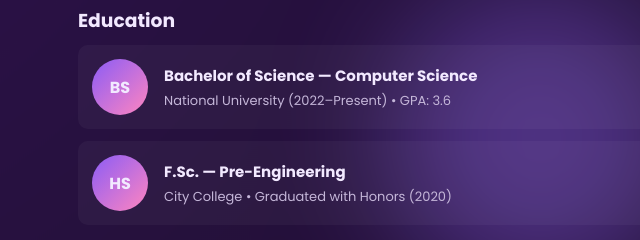
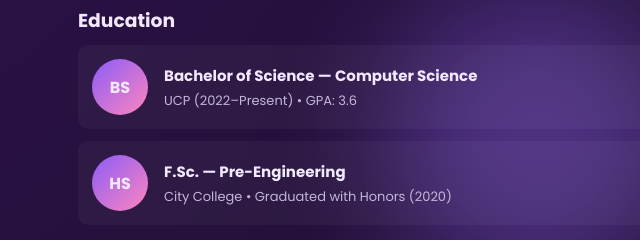
Before and after one commit to Fizza-Uni/student-portfolio, a plain HTML site: page profile.html in a window 1280 px wide. Shown: the part 424-664 px from the top of the page, 396-1036 px from the left. Drawn offline with Linux system fonts and the light colour scheme.

Commit message:
fix(): updated uni name

```diff
--- a/profile.html
+++ b/profile.html
@@ -242,7 +242,7 @@ footer{
             <div class="edu-left">BS</div>
             <div class="edu-body">
               <h4>Bachelor of Science — Computer Science</h4>
-              <p>National University (2022–Present) • GPA: 3.6</p>
+              <p>UCP (2022–Present) • GPA: 3.6</p>
             </div>
           </div>
           <div style="height:12px"></div>
```
